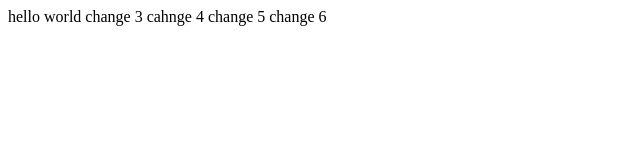
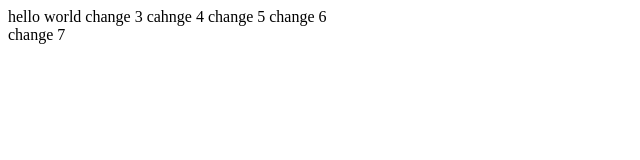
Before and after one commit to ch1ies/javascript-project, a plain HTML site: page scr/chenhao/index.html in a window 1280 px wide. Shown: the full height of the page, 0-640 px from the left. Drawn offline with Linux system fonts and the light colour scheme.

Commit message:
myself 6

```diff
--- a/scr/chenhao/index.html
+++ b/scr/chenhao/index.html
@@ -13,5 +13,8 @@
         change 5
         change 6
     </div>
+    <div>
+        change 7
+    </div>
 </body>
 </html>
```
